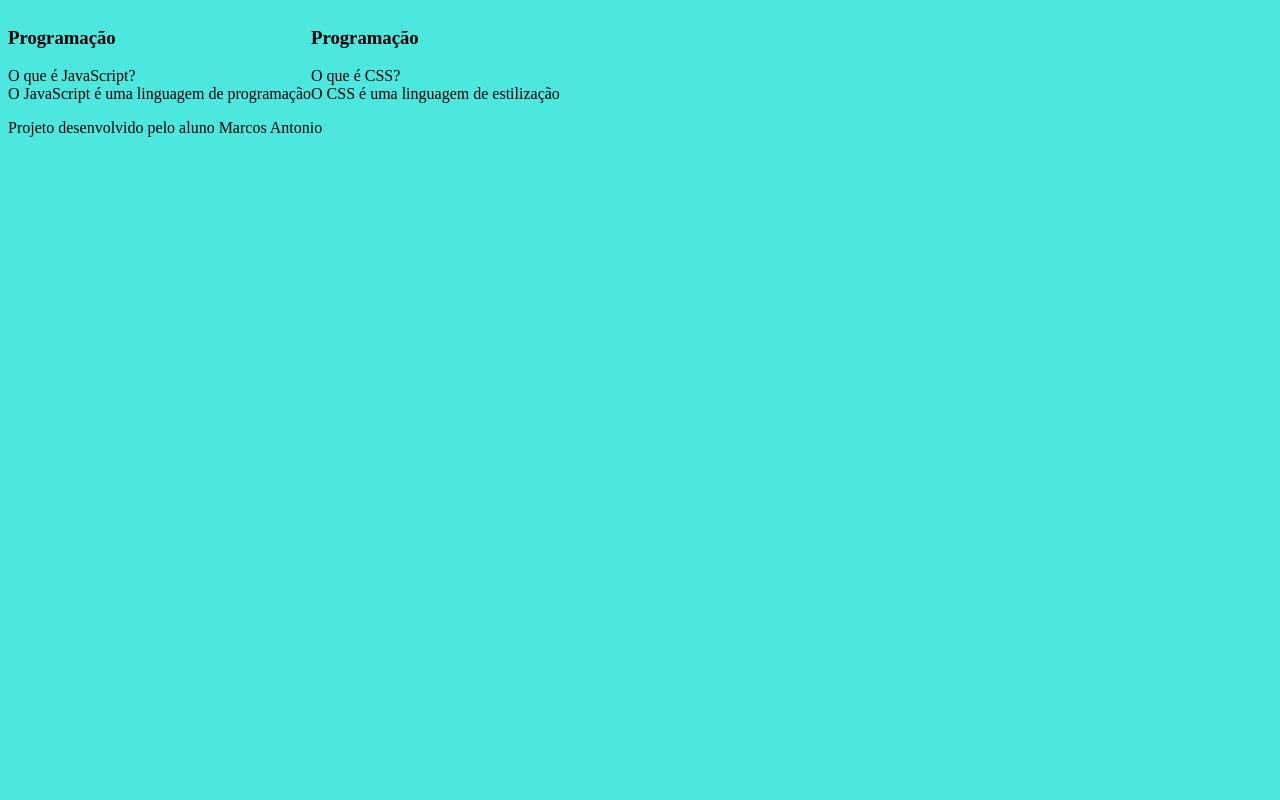
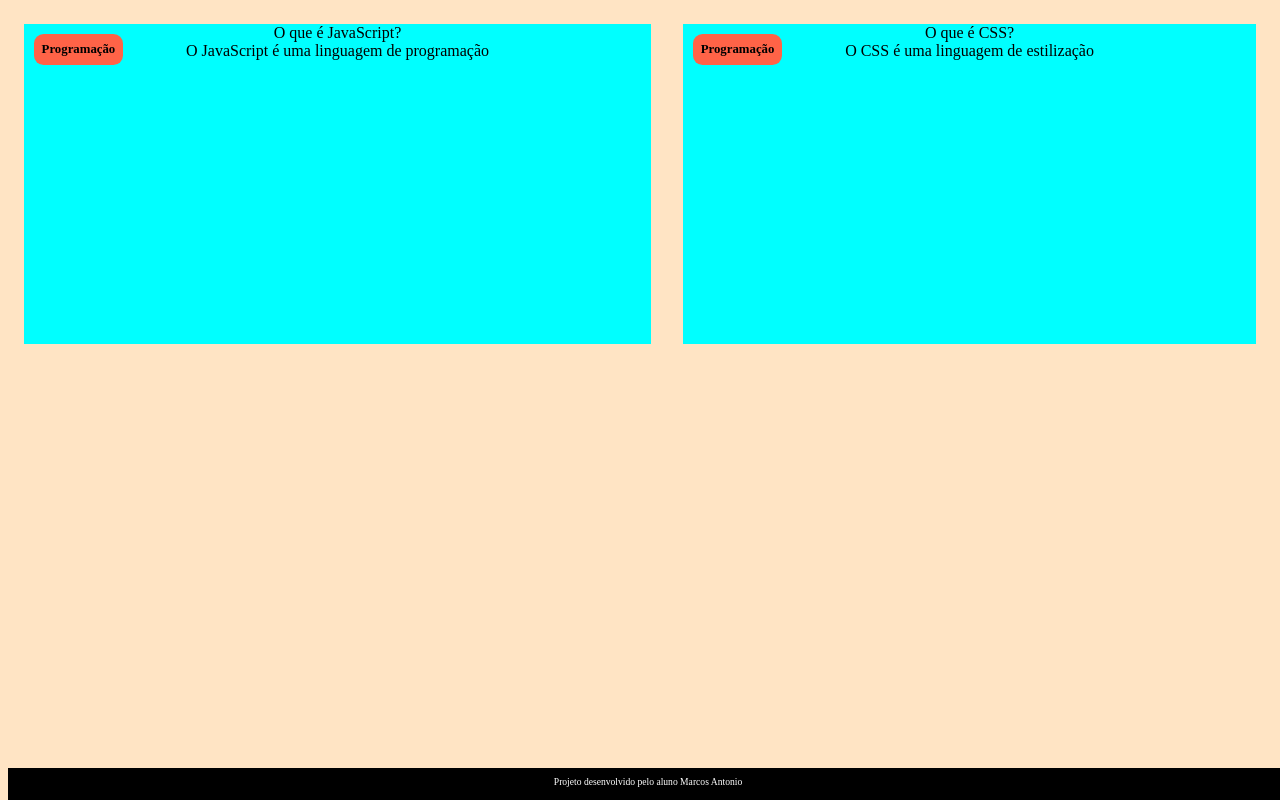
Before and after one commit to picapauvermelho/flashcard, a plain HTML site: page index.html in a window 1280 px wide. Drawn offline with Linux system fonts and the light colour scheme.

Commit message:
gugujgujguu

```diff
--- a/styles.css
+++ b/styles.css
@@ -1,12 +1,48 @@
-body {background-color: rgb(76, 231, 223);
-}
-#container {
-    display:flex;
-}
-.cartão{
+body{
+    background-color: bisque;
+    }
+    #container {
+    display: flex;
+    }
+    .cartao{
     margin: 1rem 1rem;
     background-color: aqua;
     height: 20rem;
-     flex-grow: 1;
-    flex-basis: calc(33%-6rem);
-}
+    flex-grow: 1;
+    flex-basis: calc(33% -6rem);
+    }
+
+    .cartao__conteudo {
+    text-align: center;
+    height: 100%;
+    }
+
+    .cartao__conteudo h3 {
+    background-color: tomato;
+    text-align: left;
+    padding: 0.5rem;
+    position: absolute;
+    margin: 0.6rem;
+    border-radius: 0.6rem;
+    font-size: 1vw;
+    }
+
+    .cartao__conteudo p {
+    margin-top: 1rem;
+    padding: 2rem;
+    }
+
+    footer {
+    background-color: black;
+    color: white;
+    position: fixed;
+    bottom: 0;
+    width: 100%;
+    height: 2rem;
+    }
+
+    footer p {
+    text-align: center;
+    font-size: 0.6rem;
+    margin-top: 0.5rem;
+    }
```
